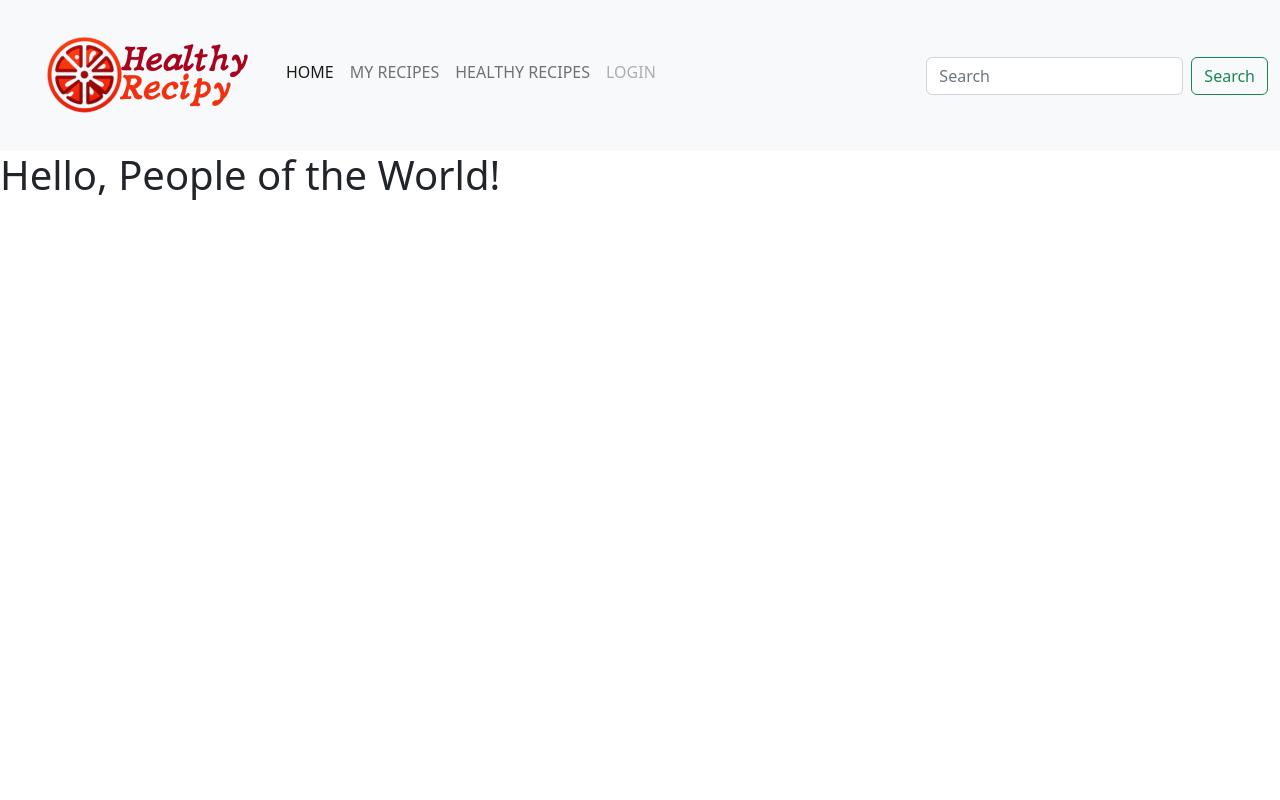
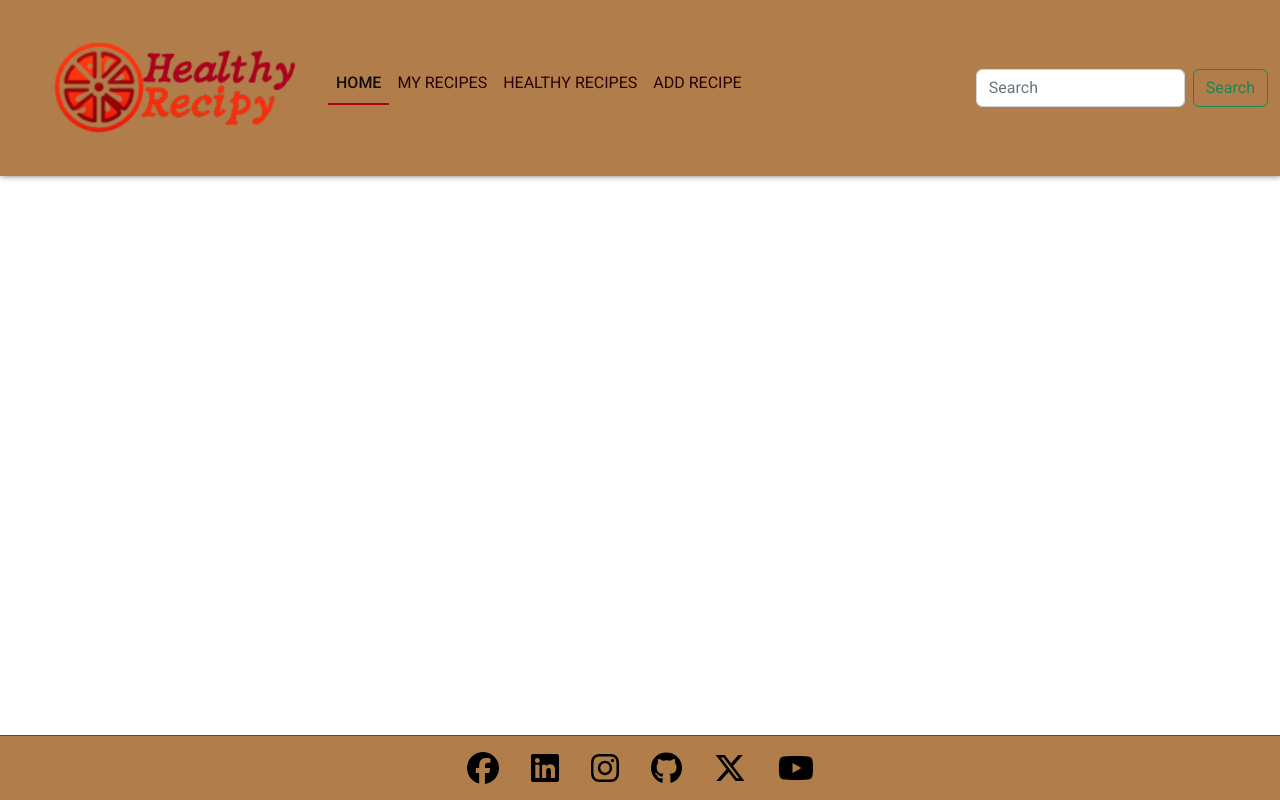
Before and after one commit to GracieteDev/healthy-recipy-django, a Django app: page / in a window 1280 px wide. Run offline with Django 4.2, Linux system fonts and the light colour scheme; some libraries are stand-ins or nearby versions.

Commit message:
Create and style footer

```diff
--- a/static/css/base.css
+++ b/static/css/base.css
@@ -1,4 +1,3 @@
-
 @import url('https://fonts.googleapis.com/css2?family=Montserrat:wght@400;700&family=Roboto:ital,wght@0,100;0,300;0,400;0,500;0,700;0,900;1,100;1,300;1,400;1,500;1,700;1,900&display=swap');
 
 :root {
@@ -14,29 +13,57 @@
     --cream-brown:#b17e4b;
     --grey:#4a4a4a;
     --white:#ffffff;
+    --white-yellow: #f8f9e4;
 
     /* Utils */
 --small-box-shadow: 1px -1px 7px 0 #4a4a4a;
---medium-box-shadow: 1px 1px 7px 0 #4a4a4a;
 --border: 1px solid #4a4a4a;
 }
 
+html, body {
+    height: 100%;
+}
+body {
+    display: flex;
+    flex-direction: column;
+    font-family: var(--main-font);
+}
 
+h1, h2, h3, h4, h5, h6 {
+    font-family: var(--title);
+}
+
+main {
+    flex: 1 0 auto;
+    background-color: var(--white);
+}
+
+/* Footer */
+footer {
+    flex-shrink: 0;
+    background-color: var(--cream-brown);
+    display: flex;
+    flex-direction: row;
+    justify-content: center;
+    align-items: center;
+    border-top: var(--border);
+}
+
+footer .social-icon {
+    height: 2rem;
+    margin: 1rem;
+}
 
 /* Header */
 .navbar {
-    background-color: var(--cream-brown);
-    box-shadow: var(--small-box-shadow);
+  background-color: var(--cream-brown) !important;
+  box-shadow: var(--small-box-shadow);
+  color: var(--white);
 }
 
+
 a.nav-link{
-
     color: var(--dark-red);
-    font-family: var(--main-font);
-    font-weight: 700;
-    font-size: 1.2rem;
-    text-transform: uppercase;
-    text-decoration: none;
 }
 
 
@@ -48,29 +75,7 @@
     width: 18.75rem;
 }
 
-html,body{
-    height: 100%;
-
+.active {
+    border-bottom: 2px solid var(--red);
+    font-weight: 500;
 }
-
-body {
-    display: flex;
-    flex-direction: column;
-    font-family: var(--main-font);
-}
-
-h1, h2, h3, h4, h5, h6 {
-    font-family: var(--title);
-    color: var(--dark-red);
-}
-
-main {
-    flex: 1 0 auto;
-    background-color: var(--background);
-}
-
-
-/* Footer */
-footer{
-    flex-shrink: 0;
-}
--- a/templates/base.html
+++ b/templates/base.html
@@ -7,7 +7,7 @@
     <meta name="viewport" content="width=device-width, initial-scale=1.0">
     <link rel="stylesheet" href="https://cdnjs.cloudflare.com/ajax/libs/bootstrap/5.2.3/css/bootstrap.min.css" integrity="sha512-SbiR/eusphKoMVVXysTKG/7VseWii+Y3FdHrt0EpKgpToZeemhqHeZeLWLhJutz/2ut2Vw1uQEj2MbRF+TVBUA==" crossorigin="anonymous" referrerpolicy="no-referrer" />
     {% block extra_css %}
-    <link rel="stylesheet" href="{% static '/css/base.html' %}">
+    <link rel="stylesheet" href="{% static 'css/base.css' %}">
     {% endblock %}
 
     {% block onload_js %}
@@ -17,6 +17,14 @@
 </head>
 <body>
     {% include 'includes/header.html' %}
-    <h1>Hello, People of the World!</h1>
+
+    <main>
+        {% block content %}
+
+        {% endblock %}
+    </main>
+
+    {% include 'includes/footer.html' %}
+
 </body>
 </html>
--- /dev/null
+++ b/templates/includes/footer.html
@@ -0,0 +1,25 @@
+{% load static %}
+
+<footer>
+    <!-- Social media icons-->
+    <a href="" target="_blank" rel="noopener" aria-label="Facebook - Opens in new tab">
+        <img src="{% static '/icons/facebook.svg' %}" alt="Facebook Icon" class="social-icon" />
+    </a>
+    <a href="" target="_blank" rel="noopener" aria-label="Linked - Opens in a new tab">
+        <img src="{% static '/icons/linkedin.svg' %}" alt="LinkedIn Icon" class="social-icon">
+    </a>
+    <a href="" target="_blank" rel="noopener" aria-label="Instagram - Opens in new tab">
+        <img src="{% static '/icons/instagram.svg' %}" alt="Instagram Icon" class="social-icon" />
+    </a>
+    <a href="" target="_blank" rel="noopener" aria-label="Facebook - Opens in new tab">
+        <img src="{% static '/icons/github.svg' %}" alt="Facebook Icon" class="social-icon" />
+    </a>
+    <a href="" target="_blank" rel="noopener" aria-label="Twitter - Opens in new tab">
+        <img src="{% static '/icons/x-twitter.svg' %}" alt="Twitter Icon" class="social-icon" />
+    </a>
+    <a href="" target="_blank" rel="noopener" aria-label="Youtube - Opens in new tab">
+        <img src="{% static '/icons/youtube.svg' %}" alt="Facebook Icon" class="social-icon" />
+    </a>
+
+
+</footer>
--- a/templates/includes/header.html
+++ b/templates/includes/header.html
@@ -10,7 +10,7 @@
           </button>
           <!--Navigation items-->
           <div class="collapse navbar-collapse" id="navbarNav">
-            <ul class="navbar-nav me-auto mb-2">
+            <div class="navbar-nav me-auto mb-2">
               <li class="nav-item">
                 <a class="nav-link active" aria-current="page" href="#">HOME</a>
               </li>
@@ -21,9 +21,9 @@
                 <a class="nav-link" href="#">HEALTHY RECIPES</a>
               </li>
               <li class="nav-item">
-                <a class="nav-link disabled">LOGIN</a>
+                <a class="nav-link" href="#">ADD RECIPE</a>
               </li>
-            </ul>
+            </div>
             <!--Form for search bar-->
             <form class="d-flex" role="search">
                 <input class="form-control me-2" type="search" placeholder="Search" aria-label="Search">
```
Also changed, not shown: static/icons/facebook.svg (added), static/icons/github.svg (added), static/icons/instagram.svg (added), static/icons/linkedin.svg (added), static/icons/x-twitter.svg (added), static/icons/youtube.svg (added).
